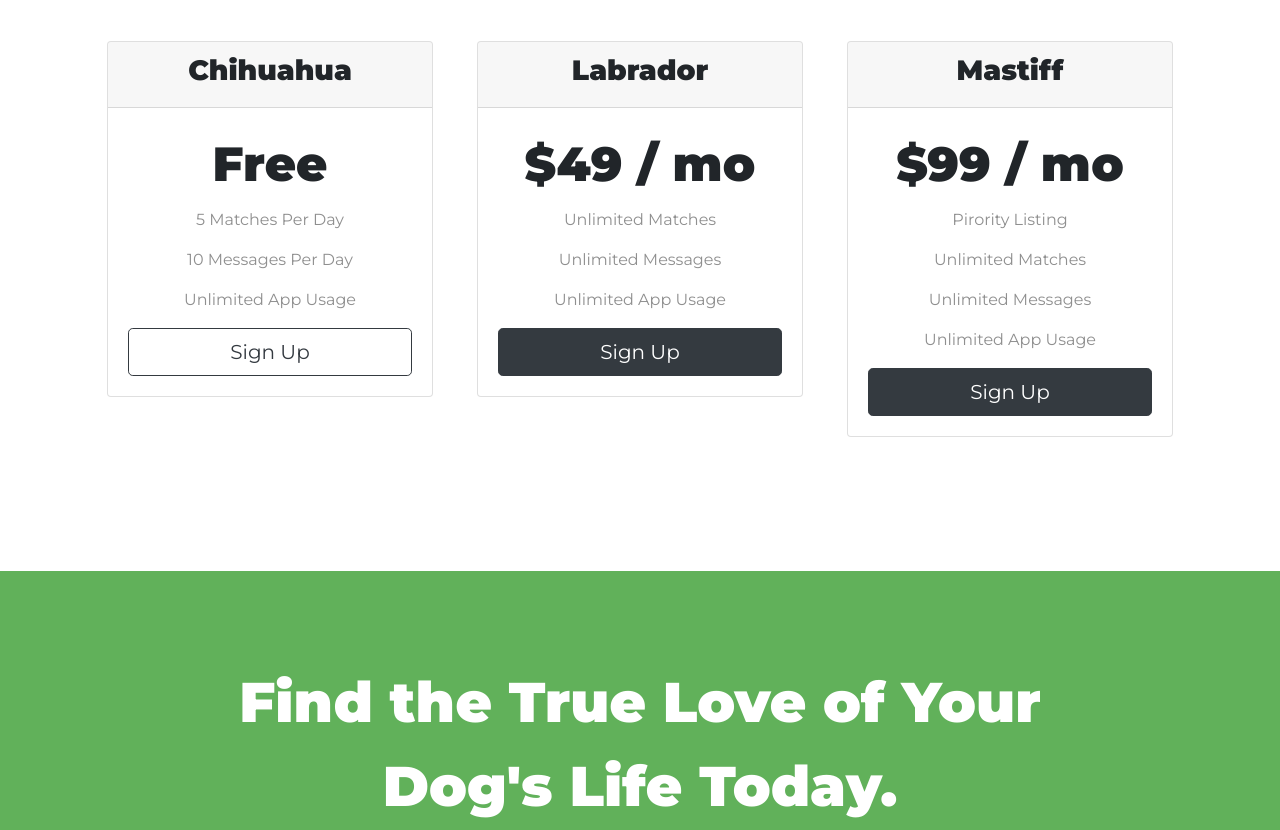
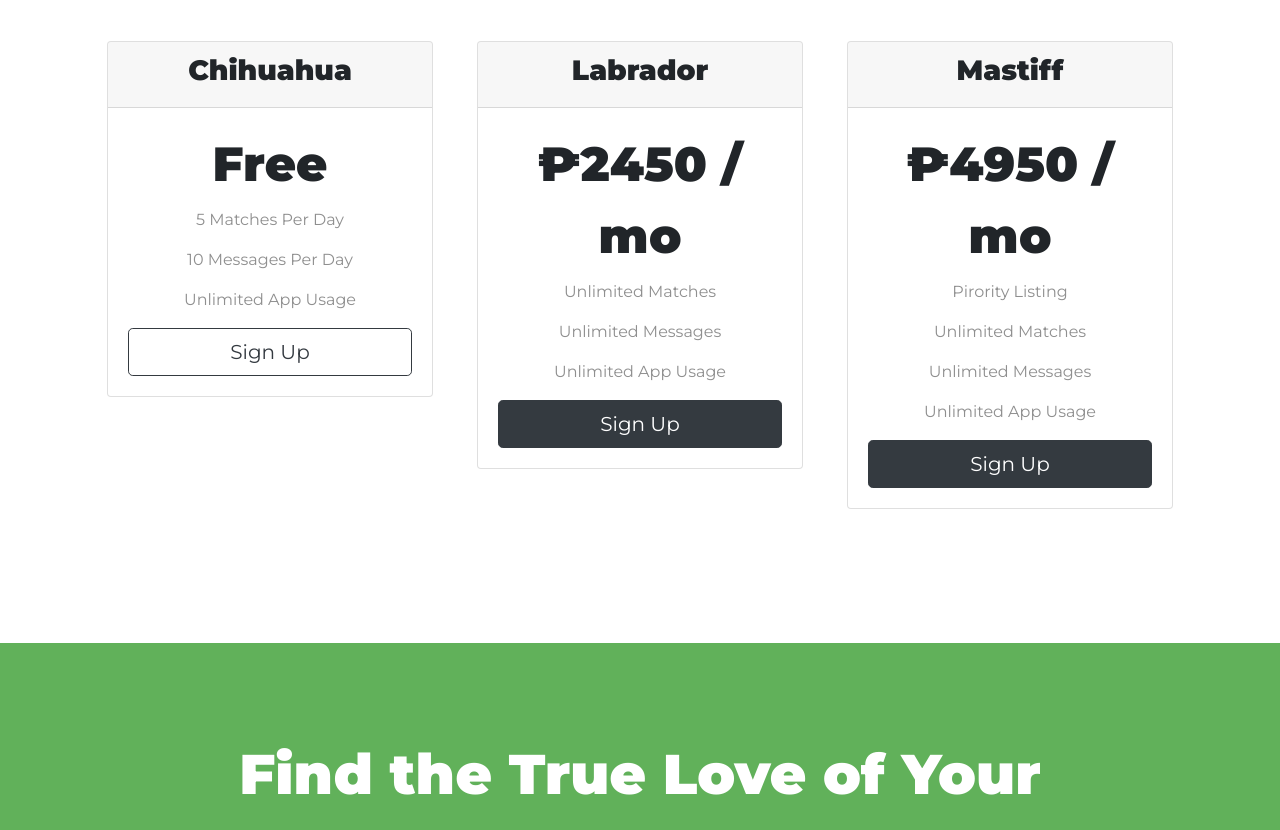
Before and after one commit to zyner29/anthony.tindog, a plain HTML site: page index.html in a window 1280 px wide. Shown: the part 2040-2870 px from the top of the page. Drawn offline with nearby package versions, Linux system fonts and the light colour scheme.

Commit message:
Add files via upload
change png file name

```diff
--- a/index.html
+++ b/index.html
@@ -184,7 +184,7 @@
             <h3 class="title-text">Labrador</h3>
           </div>
           <div class="card-body">
-            <h2 class="price-text">$49 / mo</h2>
+            <h2 class="price-text">₱2450 / mo</h2>
             <p>Unlimited Matches</p>
             <p>Unlimited Messages</p>
             <p>Unlimited App Usage</p>
@@ -201,7 +201,7 @@
             <h3 class="title-text">Mastiff</h3>
           </div>
           <div class="card-body">
-            <h2 class="price-text">$99 / mo</h2>
+            <h2 class="price-text">₱4950 / mo</h2>
             <p>Pirority Listing</p>
             <p>Unlimited Matches</p>
             <p>Unlimited Messages</p>
```
